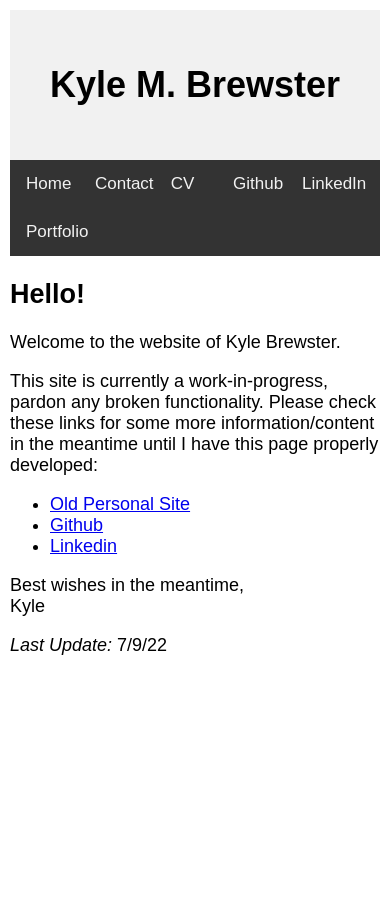
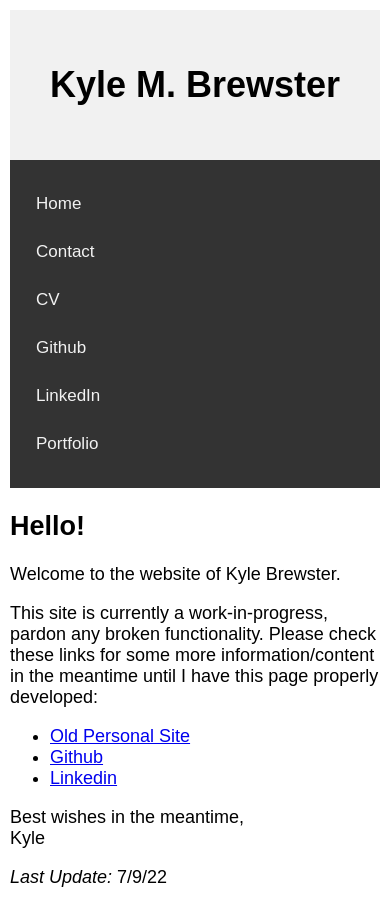
Before and after one commit to k-brew/personal-site, a Jekyll site: the page built from index.md, in a window 390 px wide. Built offline with Jekyll 4.4.1, drawn with Linux system fonts in a browser that asks for light colours.

Commit message:
Update default.html

```diff
--- a/_layouts/default.html
+++ b/_layouts/default.html
@@ -124,6 +124,21 @@
 .sticky + .content {
   padding-top: 60px;
 }
+
+@media screen and (max-width: 580px) {
+  #navbar {
+    padding: 20px 10px !important;
+  }
+  #navbar a {
+    float: none;
+    display: block;
+    text-align: left;
+  }
+  #navbar-right {
+    float: none;
+  }
+}
+
 </style>
 </head>
 <body>
```
